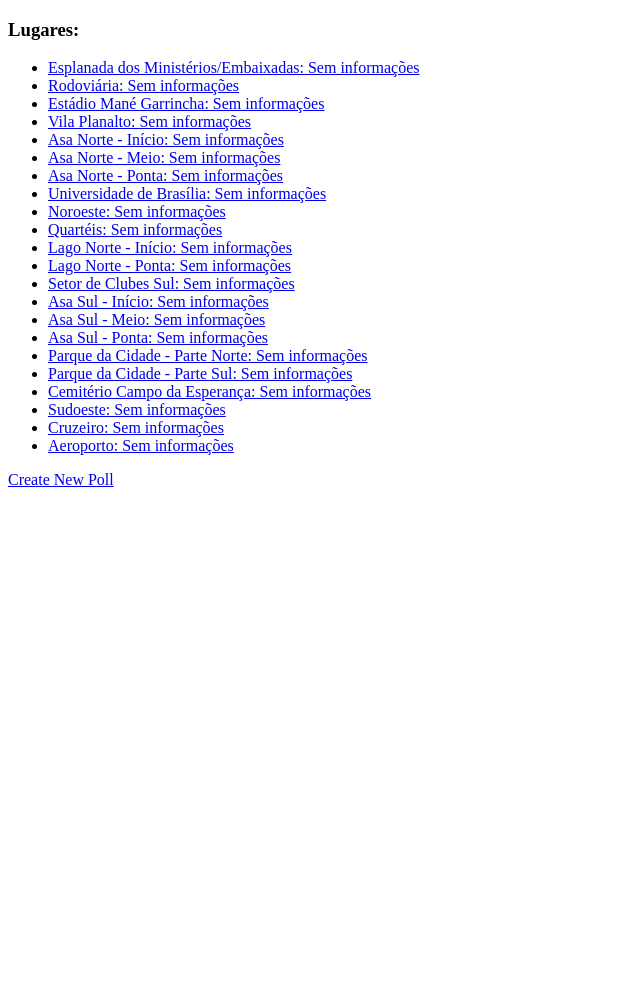
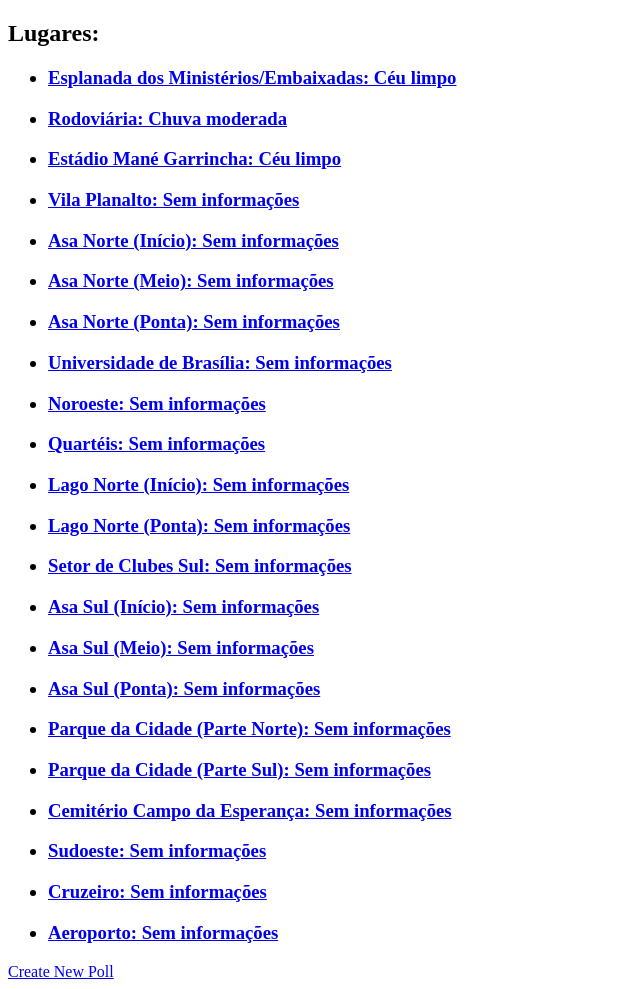
Before and after one commit to DaviDias21/Capitempo, a Flask app: page / in a window 1280 px wide. Shown: the whole page, without its empty margins (0-640 px from the left). Before the commit the page ends 487 px from the top, so only its background shows below. Run offline with Flask 3, Linux system fonts and the light colour scheme.

Commit message:
Mudanças estéticas

```diff
--- a/app.py
+++ b/app.py
@@ -60,7 +60,7 @@ def create_poll():
         location = request.form['location']
         polls_df.loc[max(polls_df.index.values) + 1] = [area,location,"Sem informações",
                                                         "Sem informações","Céu limpo","Pouco nublado","Nublado","Muito nublado",0,0,0,0,0,0,
-                                                        "Sem informações","Sem chuva","Chuva leve","Chuva","Chuva forte",0,0,0,0,0,0]
+                                                        "Sem informações","Sem chuva","Chuva leve","Chuva moderada","Chuva forte",0,0,0,0,0,0]
 
         polls_df.to_csv("polls.csv")
         return redirect(url_for("index"))
--- a/polls.csv
+++ b/polls.csv
@@ -1,23 +1,23 @@
 id,area,location,verdict,c_pollResult,c_noOption,c_lowOption,c_avgOption,c_highOption,c_votesNo,c_votesLow,c_votesAvg,c_votesHigh,c_votesTotal,c_highestPercentage,r_pollResult,r_noOption,r_lowOption,r_avgOption,r_highOption,r_votesNo,r_votesLow,r_votesAvg,r_votesHigh,r_votesTotal,r_highestPercentage
-1,Área Central,Esplanada dos Ministérios/Embaixadas,Sem informações,Sem informações,Céu limpo,Pouco nublado,Nublado,Muito nublado,0,0,0,0,0,0%,Sem informações,Sem chuva,Chuva leve,Chuva,Chuva forte,0,0,0,0,0,0%
-2,Área Central,Rodoviária,Sem informações,Sem informações,Céu limpo,Pouco nublado,Nublado,Muito nublado,0,0,0,0,0,0%,Sem informações,Sem chuva,Chuva leve,Chuva,Chuva forte,0,0,0,0,0,0%
-3,Área Central,Estádio Mané Garrincha,Sem informações,Sem informações,Céu limpo,Pouco nublado,Nublado,Muito nublado,0,0,0,0,0,0%,Sem informações,Sem chuva,Chuva leve,Chuva,Chuva forte,0,0,0,0,0,0%
-4,Área Norte,Vila Planalto,Sem informações,Sem informações,Céu limpo,Pouco nublado,Nublado,Muito nublado,0,0,0,0,0,0%,Sem informações,Sem chuva,Chuva leve,Chuva,Chuva forte,0,0,0,0,0,0%
-5,Área Norte,Asa Norte - Início,Sem informações,Sem informações,Céu limpo,Pouco nublado,Nublado,Muito nublado,0,0,0,0,0,0%,Sem informações,Sem chuva,Chuva leve,Chuva,Chuva forte,0,0,0,0,0,0%
-6,Área Norte,Asa Norte - Meio,Sem informações,Sem informações,Céu limpo,Pouco nublado,Nublado,Muito nublado,0,0,0,0,0,0%,Sem informações,Sem chuva,Chuva leve,Chuva,Chuva forte,0,0,0,0,0,0%
-7,Área Norte,Asa Norte - Ponta,Sem informações,Sem informações,Céu limpo,Pouco nublado,Nublado,Muito nublado,0,0,0,0,0,0%,Sem informações,Sem chuva,Chuva leve,Chuva,Chuva forte,0,0,0,0,0,0%
-8,Área Norte,Universidade de Brasília,Sem informações,Sem informações,Céu limpo,Pouco nublado,Nublado,Muito nublado,0,0,0,0,0,0%,Sem informações,Sem chuva,Chuva leve,Chuva,Chuva forte,0,0,0,0,0,0%
-9,Área Norte,Noroeste,Sem informações,Sem informações,Céu limpo,Pouco nublado,Nublado,Muito nublado,0,0,0,0,0,0%,Sem informações,Sem chuva,Chuva leve,Chuva,Chuva forte,0,0,0,0,0,0%
-10,Área Norte,Quartéis,Sem informações,Sem informações,Céu limpo,Pouco nublado,Nublado,Muito nublado,0,0,0,0,0,0%,Sem informações,Sem chuva,Chuva leve,Chuva,Chuva forte,0,0,0,0,0,0%
-11,Área Norte,Lago Norte - Início,Sem informações,Sem informações,Céu limpo,Pouco nublado,Nublado,Muito nublado,0,0,0,0,0,0%,Sem informações,Sem chuva,Chuva leve,Chuva,Chuva forte,0,0,0,0,0,0%
-12,Área Norte,Lago Norte - Ponta,Sem informações,Sem informações,Céu limpo,Pouco nublado,Nublado,Muito nublado,0,0,0,0,0,0%,Sem informações,Sem chuva,Chuva leve,Chuva,Chuva forte,0,0,0,0,0,0%
-13,Área Sul,Setor de Clubes Sul,Sem informações,Sem informações,Céu limpo,Pouco nublado,Nublado,Muito nublado,0,0,0,0,0,0%,Sem informações,Sem chuva,Chuva leve,Chuva,Chuva forte,0,0,0,0,0,0%
-14,Área Sul,Asa Sul - Início,Sem informações,Sem informações,Céu limpo,Pouco nublado,Nublado,Muito nublado,0,0,0,0,0,0%,Sem informações,Sem chuva,Chuva leve,Chuva,Chuva forte,0,0,0,0,0,0%
-15,Área Sul,Asa Sul - Meio,Sem informações,Sem informações,Céu limpo,Pouco nublado,Nublado,Muito nublado,0,0,0,0,0,0%,Sem informações,Sem chuva,Chuva leve,Chuva,Chuva forte,0,0,0,0,0,0%
-16,Área Sul,Asa Sul - Ponta,Sem informações,Sem informações,Céu limpo,Pouco nublado,Nublado,Muito nublado,0,0,0,0,0,0%,Sem informações,Sem chuva,Chuva leve,Chuva,Chuva forte,0,0,0,0,0,0%
-17,Área Sul,Parque da Cidade - Parte Norte,Sem informações,Sem informações,Céu limpo,Pouco nublado,Nublado,Muito nublado,0,0,0,0,0,0%,Sem informações,Sem chuva,Chuva leve,Chuva,Chuva forte,0,0,0,0,0,0%
-18,Área Sul,Parque da Cidade - Parte Sul,Sem informações,Sem informações,Céu limpo,Pouco nublado,Nublado,Muito nublado,0,0,0,0,0,0%,Sem informações,Sem chuva,Chuva leve,Chuva,Chuva forte,0,0,0,0,0,0%
-19,Área Sul,Cemitério Campo da Esperança,Sem informações,Sem informações,Céu limpo,Pouco nublado,Nublado,Muito nublado,0,0,0,0,0,0%,Sem informações,Sem chuva,Chuva leve,Chuva,Chuva forte,0,0,0,0,0,0%
-20,Área Sul,Sudoeste,Sem informações,Sem informações,Céu limpo,Pouco nublado,Nublado,Muito nublado,0,0,0,0,0,0%,Sem informações,Sem chuva,Chuva leve,Chuva,Chuva forte,0,0,0,0,0,0%
-21,Área Sul,Cruzeiro,Sem informações,Sem informações,Céu limpo,Pouco nublado,Nublado,Muito nublado,0,0,0,0,0,0%,Sem informações,Sem chuva,Chuva leve,Chuva,Chuva forte,0,0,0,0,0,0%
-22,Área Sul,Aeroporto,Sem informações,Sem informações,Céu limpo,Pouco nublado,Nublado,Muito nublado,0,0,0,0,0,0%,Sem informações,Sem chuva,Chuva leve,Chuva,Chuva forte,0,0,0,0,0,0%
+1,Área Central,Esplanada dos Ministérios/Embaixadas,Céu limpo,Céu limpo,Céu limpo,Pouco nublado,Nublado,Muito nublado,7,2,1,1,11,63.64%,Sem informações,Sem chuva,Chuva leve,Chuva moderada,Chuva forte,0,0,0,0,0,0%
+2,Área Central,Rodoviária,Chuva moderada,Céu limpo,Céu limpo,Pouco nublado,Nublado,Muito nublado,5,0,0,0,5,100.0%,Chuva moderada,Sem chuva,Chuva leve,Chuva moderada,Chuva forte,1,1,7,1,10,70.0%
+3,Área Central,Estádio Mané Garrincha,Céu limpo,Céu limpo,Céu limpo,Pouco nublado,Nublado,Muito nublado,1,0,0,0,1,100.0%,Sem chuva,Sem chuva,Chuva leve,Chuva moderada,Chuva forte,5,0,0,0,5,100.0%
+4,Área Norte,Vila Planalto,Sem informações,Sem informações,Céu limpo,Pouco nublado,Nublado,Muito nublado,0,0,0,0,0,0%,Sem informações,Sem chuva,Chuva leve,Chuva moderada,Chuva forte,0,0,0,0,0,0%
+5,Área Norte,Asa Norte (Início),Sem informações,Sem informações,Céu limpo,Pouco nublado,Nublado,Muito nublado,0,0,0,0,0,0%,Sem informações,Sem chuva,Chuva leve,Chuva moderada,Chuva forte,0,0,0,0,0,0%
+6,Área Norte,Asa Norte (Meio),Sem informações,Sem informações,Céu limpo,Pouco nublado,Nublado,Muito nublado,0,0,0,0,0,0%,Sem informações,Sem chuva,Chuva leve,Chuva moderada,Chuva forte,0,0,0,0,0,0%
+7,Área Norte,Asa Norte (Ponta),Sem informações,Sem informações,Céu limpo,Pouco nublado,Nublado,Muito nublado,0,0,0,0,0,0%,Sem informações,Sem chuva,Chuva leve,Chuva moderada,Chuva forte,0,0,0,0,0,0%
+8,Área Norte,Universidade de Brasília,Sem informações,Sem informações,Céu limpo,Pouco nublado,Nublado,Muito nublado,0,0,0,0,0,0%,Sem informações,Sem chuva,Chuva leve,Chuva moderada,Chuva forte,0,0,0,0,0,0%
+9,Área Norte,Noroeste,Sem informações,Sem informações,Céu limpo,Pouco nublado,Nublado,Muito nublado,0,0,0,0,0,0%,Sem informações,Sem chuva,Chuva leve,Chuva moderada,Chuva forte,0,0,0,0,0,0%
+10,Área Norte,Quartéis,Sem informações,Sem informações,Céu limpo,Pouco nublado,Nublado,Muito nublado,0,0,0,0,0,0%,Sem informações,Sem chuva,Chuva leve,Chuva moderada,Chuva forte,0,0,0,0,0,0%
+11,Área Norte,Lago Norte (Início),Sem informações,Sem informações,Céu limpo,Pouco nublado,Nublado,Muito nublado,0,0,0,0,0,0%,Sem informações,Sem chuva,Chuva leve,Chuva moderada,Chuva forte,0,0,0,0,0,0%
+12,Área Norte,Lago Norte (Ponta),Sem informações,Sem informações,Céu limpo,Pouco nublado,Nublado,Muito nublado,0,0,0,0,0,0%,Sem informações,Sem chuva,Chuva leve,Chuva moderada,Chuva forte,0,0,0,0,0,0%
+13,Área Sul,Setor de Clubes Sul,Sem informações,Sem informações,Céu limpo,Pouco nublado,Nublado,Muito nublado,0,0,0,0,0,0%,Sem informações,Sem chuva,Chuva leve,Chuva moderada,Chuva forte,0,0,0,0,0,0%
+14,Área Sul,Asa Sul (Início),Sem informações,Sem informações,Céu limpo,Pouco nublado,Nublado,Muito nublado,0,0,0,0,0,0%,Sem informações,Sem chuva,Chuva leve,Chuva moderada,Chuva forte,0,0,0,0,0,0%
+15,Área Sul,Asa Sul (Meio),Sem informações,Sem informações,Céu limpo,Pouco nublado,Nublado,Muito nublado,0,0,0,0,0,0%,Sem informações,Sem chuva,Chuva leve,Chuva moderada,Chuva forte,0,0,0,0,0,0%
+16,Área Sul,Asa Sul (Ponta),Sem informações,Sem informações,Céu limpo,Pouco nublado,Nublado,Muito nublado,0,0,0,0,0,0%,Sem informações,Sem chuva,Chuva leve,Chuva moderada,Chuva forte,0,0,0,0,0,0%
+17,Área Sul,Parque da Cidade (Parte Norte),Sem informações,Sem informações,Céu limpo,Pouco nublado,Nublado,Muito nublado,0,0,0,0,0,0%,Sem informações,Sem chuva,Chuva leve,Chuva moderada,Chuva forte,0,0,0,0,0,0%
+18,Área Sul,Parque da Cidade (Parte Sul),Sem informações,Sem informações,Céu limpo,Pouco nublado,Nublado,Muito nublado,0,0,0,0,0,0%,Sem informações,Sem chuva,Chuva leve,Chuva moderada,Chuva forte,0,0,0,0,0,0%
+19,Área Sul,Cemitério Campo da Esperança,Sem informações,Sem informações,Céu limpo,Pouco nublado,Nublado,Muito nublado,0,0,0,0,0,0%,Sem informações,Sem chuva,Chuva leve,Chuva moderada,Chuva forte,0,0,0,0,0,0%
+20,Área Sul,Sudoeste,Sem informações,Sem informações,Céu limpo,Pouco nublado,Nublado,Muito nublado,0,0,0,0,0,0%,Sem informações,Sem chuva,Chuva leve,Chuva moderada,Chuva forte,0,0,0,0,0,0%
+21,Área Sul,Cruzeiro,Sem informações,Sem informações,Céu limpo,Pouco nublado,Nublado,Muito nublado,0,0,0,0,0,0%,Sem informações,Sem chuva,Chuva leve,Chuva moderada,Chuva forte,0,0,0,0,0,0%
+22,Área Sul,Aeroporto,Sem informações,Sem informações,Céu limpo,Pouco nublado,Nublado,Muito nublado,0,0,0,0,0,0%,Sem informações,Sem chuva,Chuva leve,Chuva moderada,Chuva forte,0,0,0,0,0,0%
--- a/templates/index.html
+++ b/templates/index.html
@@ -5,10 +5,10 @@
     <title>Polling Test</title>
 </head>
 <body>
-    <h3>Lugares:</h3>
+    <h2>Lugares:</h2>
     <ul>
     {% for key, value in polls.iterrows() %}
-        <li><a href= {{ url_for("polls", pollId=key) }}>{{ value['location'] }}: {{ value['verdict'] }}</a></li>
+        <h3><li><a href= {{ url_for("polls", pollId=key) }}>{{ value['location'] }}: {{ value['verdict'] }}</a></li></h3>
     {% endfor %}
     </ul>
 
```
Also changed, not shown: functions.py (+7 -1 lines), templates/show_poll.html (+15 -18 lines).
